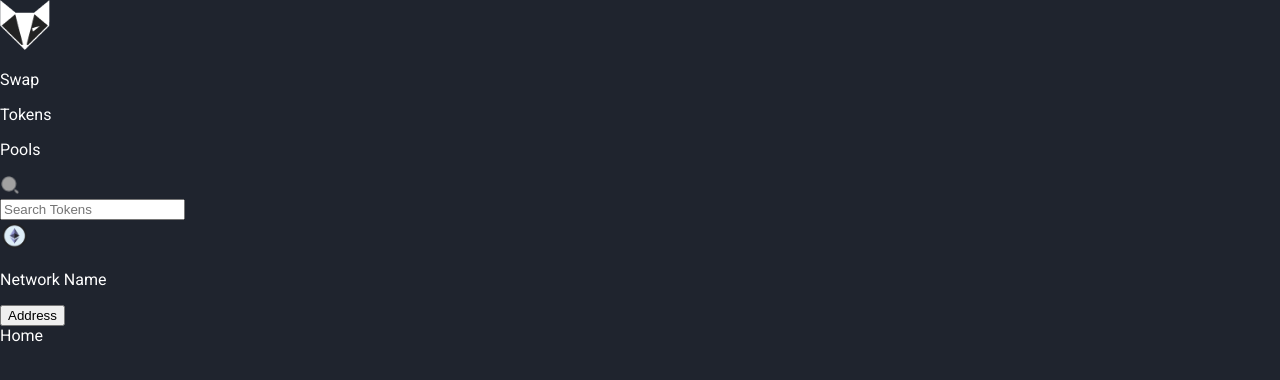
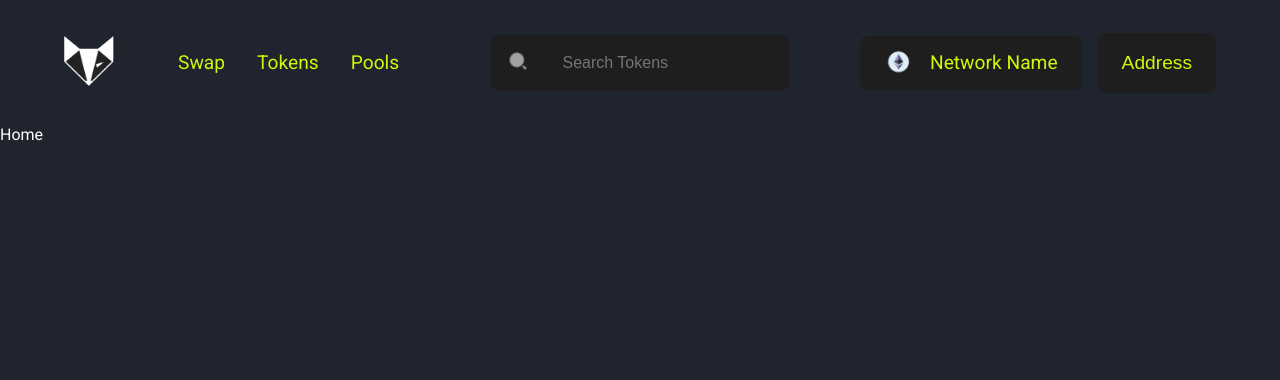
Before and after one commit to W3Charles/uniswap_3.0, a Next.js app: page / in a window 1280 px wide. Shown: the top 380 px of the page. Built offline with nearby package versions, Linux system fonts and the light colour scheme.

Commit message:
feat: add NavBar basic css styling

```diff
--- a/Components/NavBar/NavBar.module.css
+++ b/Components/NavBar/NavBar.module.css
@@ -0,0 +1,111 @@
+.NavBar{
+    width: 90%;
+    margin:  2rem auto;
+}
+
+.NavBar_box {
+    display: grid;
+    grid-template-columns: repeat(3, 1fr);
+    align-items: center;
+    justify-content: space-between;
+    gap: 1rem;
+}
+
+.NavBar_box_left {
+    display: flex;
+    gap: 4rem;
+    align-items: center;
+}
+
+.NavBar_box_left_menu {
+    display: flex;
+    align-items: center;
+    gap: 2rem;
+}
+
+.NavBar_box_left_menu_item {
+    font-size: 1.2rem;
+    color: #cff80b;
+}
+
+.NavBar_box_middle {
+    background-color: #1e1e1e;
+    width: 80%;
+    padding: 1rem 1.5rem;
+    border-radius: .5rem;
+    margin: 0 auto;
+}
+
+.NavBar_box_middle_search {
+    display: flex;
+    justify-content: center;
+    align-items: center;
+    gap: 2rem;
+    cursor: pointer;
+}
+
+.NavBar_box_middle input {
+    background-color: transparent;
+    outline: none;
+    border: none;
+    font-size: 1rem;
+    color: #cff80b;
+}
+
+.NavBar_box_right {
+    display: flex;
+    align-items: center;
+    justify-content: end;
+    gap: 1rem;
+}
+
+.NavBar_box_right_box {
+    display: flex;
+    align-items: center;
+    gap: 1rem;
+    background-color: #1e1e1e;
+    padding: .5rem 1.5rem;
+    border-radius: .5rem;
+    cursor: pointer;
+    text-transform: capitalize;
+}
+
+.NavBar_box_right_box p {
+    font-size: 1.2rem;
+    line-height: 0;
+    color: #cff80b;
+}
+
+.NavBar_box_right button{
+    background-color: #1e1e1e;
+    border: none;
+    outline: none;
+    color: #cff80b;
+    border-radius: .5rem;
+    padding: 1.2rem 1.5rem;
+    font-size: 1.2rem;
+    cursor: pointer;
+    display: flex;
+    align-items: center;
+    gap: 1rem;
+}
+
+@media only screen and (max-width: 35em) {
+    .NavBar {
+        width: 90%;
+    }
+    .NavBar_box {
+        grid-template-columns: .5fr 1fr;
+    }
+
+    .NavBar_box_middle {
+        display: none;
+    }
+    .NavBar_box_left_menu {
+        display: none;
+    }
+
+    .NavBar_box_right_box {
+        display: none;
+    }
+}
```
